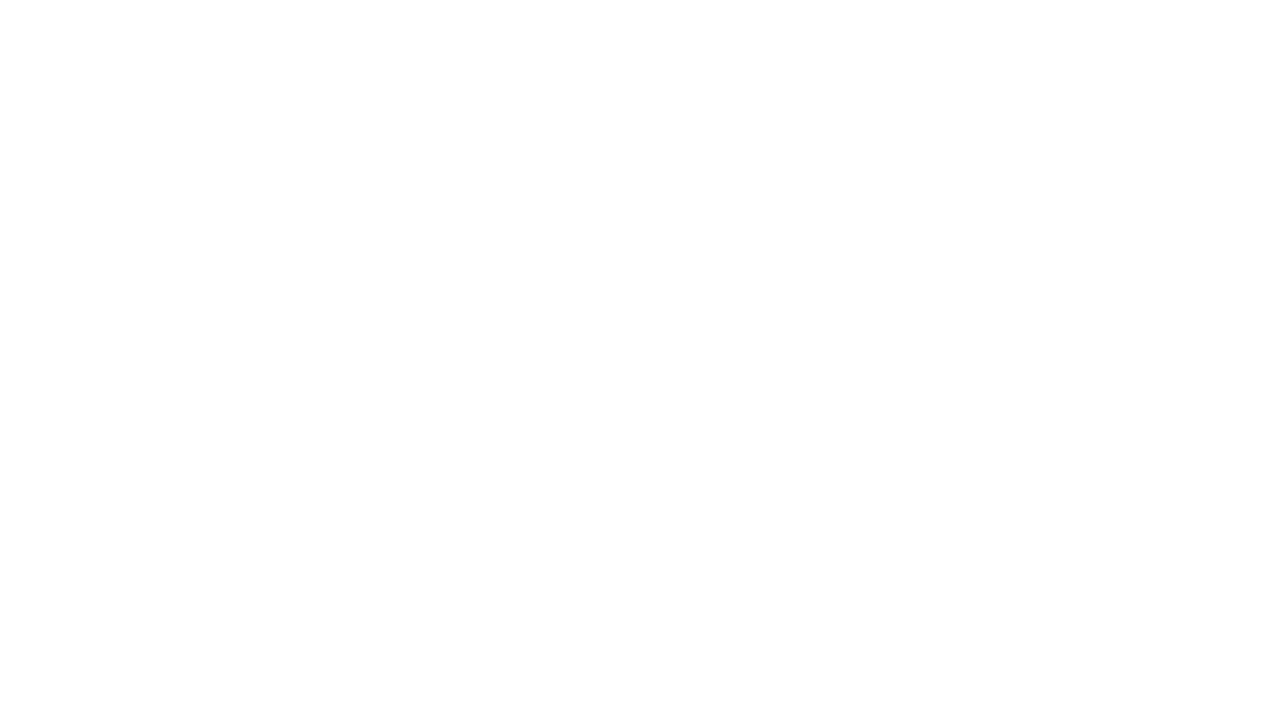
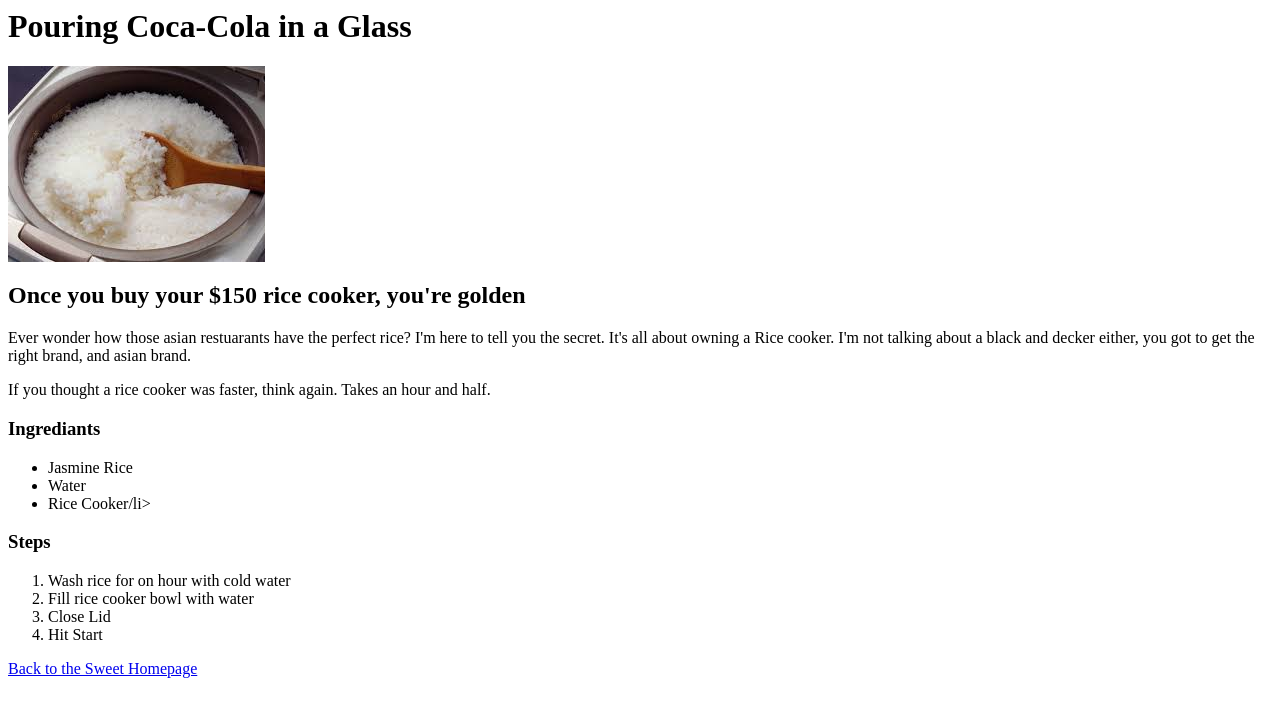
Before and after one commit to jayroi/odin-recipes, a plain HTML site: page recipes/whiterice.html in a window 1280 px wide. Drawn offline with Linux system fonts and the light colour scheme.

Commit message:
Completed white rice page. Added Cover photo

```diff
--- a/recipes/whiterice.html
+++ b/recipes/whiterice.html
@@ -0,0 +1,33 @@
+<body>
+    <h1>Pouring Coca-Cola in a Glass</h1>
+    <img src="../img/whiterice.jpeg" alt="Yummay">
+
+    <h2>Once you buy your $150 rice cooker, you're golden</h2>
+    <p>
+        Ever wonder how those asian restuarants have the perfect rice?
+        I'm here to tell you the secret. It's all about owning a Rice
+        cooker. I'm not talking about a black and decker either,
+        you got to get the right brand, and asian brand.
+    </p>
+
+    <p>
+        If you thought a rice cooker was faster, think again. Takes an hour and half.
+    </p>
+
+    <h3>Ingrediants</h3>
+    <ul>
+        <li>Jasmine Rice</li>
+        <li>Water</li>
+        <li>Rice Cooker/li>
+     </ul>
+
+    <h3>Steps</h3>
+    <ol>
+        <li>Wash rice for on hour with cold water</li>
+        <li>Fill rice cooker bowl with water</li>
+        <li>Close Lid</li>
+        <li>Hit Start</li>
+    </ol>
+
+    <a href="../index.html">Back to the Sweet Homepage</a>
+</body>
```
Also changed, not shown: index.html (+1 -1 lines), img/chef.jpeg (added).
